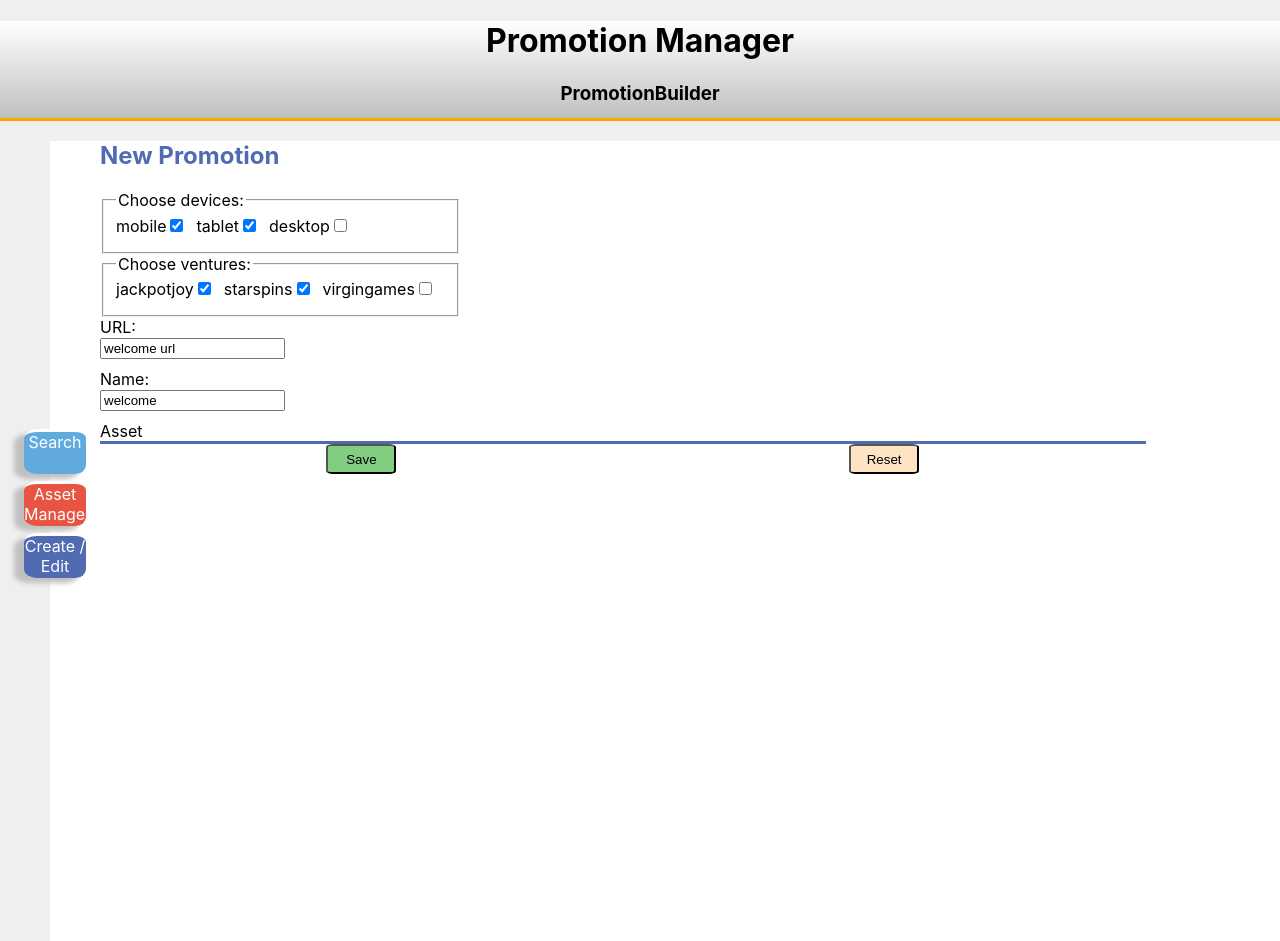
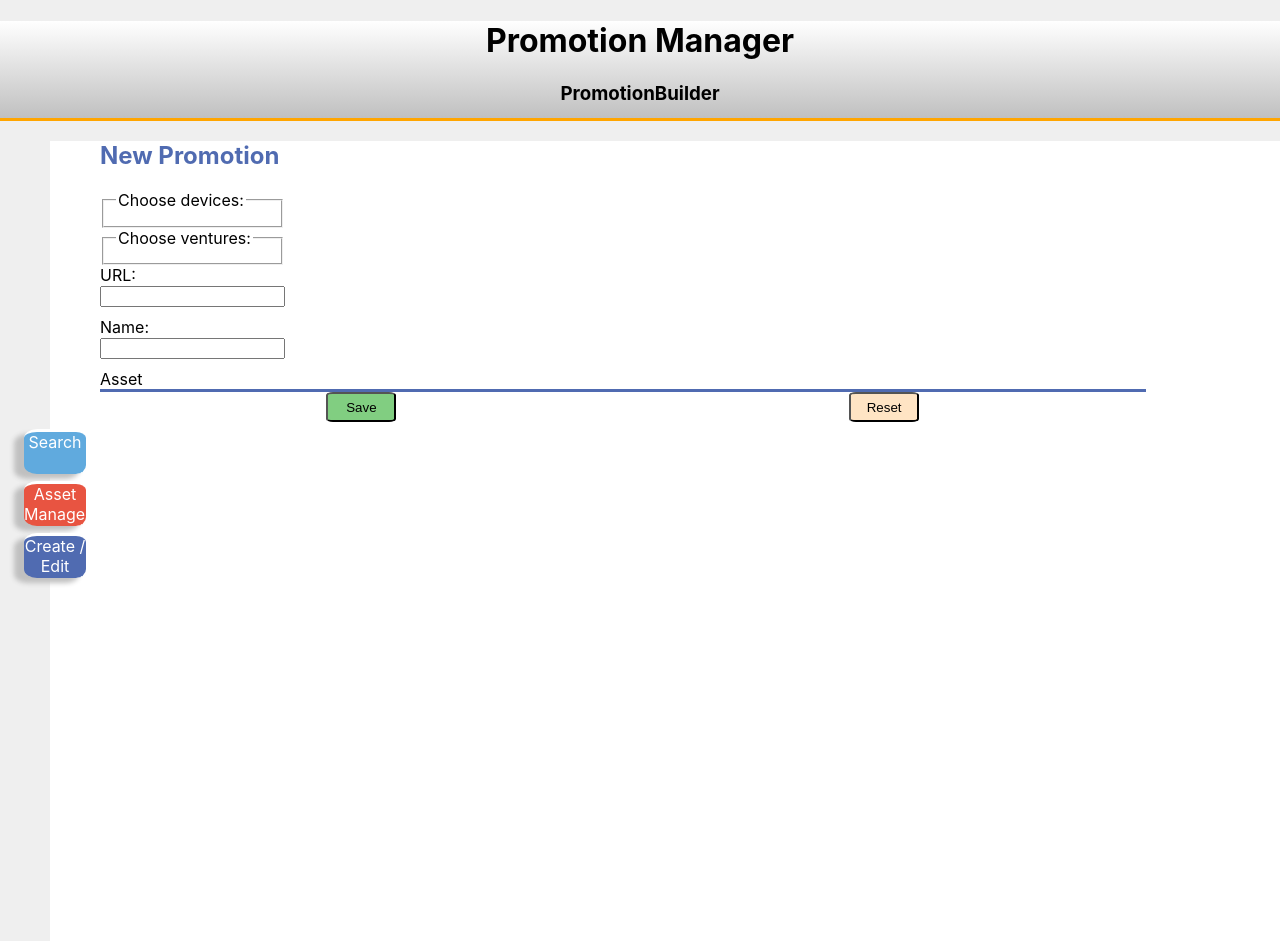
Before and after one commit to shamimyousuf101/ReactPracticals, a React (Create React App) app: page / in a window 1280 px wide. Both pictures are taken after a click on the item "Create / Edit". Shown: the top 941 px of the page. Built offline with nearby package versions, Linux system fonts and the light colour scheme.

Commit message:
form data update

```diff
--- a/package.json
+++ b/package.json
@@ -3,6 +3,7 @@
   "version": "0.1.0",
   "private": true,
   "dependencies": {
+    "prop-types": "^15.6.2",
     "react": "^16.6.3",
     "react-dom": "^16.6.3",
     "react-scripts": "2.1.1",
--- a/src/Components/DynamicContent/Container.js
+++ b/src/Components/DynamicContent/Container.js
@@ -10,7 +10,13 @@ class Container extends Component {
     state = {
         searchTerm:"",
         searchDisplay:promotionData.promotions,
-        selectedPromotion:promotionData.promotions[0]
+        selectedPromotion:null,
+        formData: {
+            deviceList: new Map(),
+            ventureList: new Map(),
+            url: "",
+            name: ""
+        }
     };
 
     handleInputChange = event =>  this.setState({searchTerm: event.target.value});
@@ -40,6 +46,15 @@ class Container extends Component {
     }
 
 
+    onFormChange = (value, formField) => {
+        this.setState( (prevState) =>{
+            return {
+                formData: { ...prevState.formData, [formField]: value }
+            }
+        }
+        )
+    }
+
     setContent = (view) => {
         switch (view) {
             case "Search":
@@ -47,7 +62,7 @@ class Container extends Component {
             case "Upload":
                 return <AssetManager/>
             case "PromotionBuilder":
-                return <PromotionBuilder selectedPromotion={this.state.selectedPromotion} reset={this.reset}/>
+                return <PromotionBuilder selectedPromotion={this.state.selectedPromotion} reset={this.reset} formData={this.state.formData} onFormChange={this.onFormChange}/>
             default:
                 throw new Error('Unexpected view supplied')
         }
--- a/src/Components/DynamicContent/PromotionBuilder/CheckboxContainer.js
+++ b/src/Components/DynamicContent/PromotionBuilder/CheckboxContainer.js
@@ -2,70 +2,23 @@ import React from 'react';
 
 import Checkbox from './Checkbox';
 
-class CheckboxContainer extends React.Component {
-    constructor(props){
-        super(props);
-
-        this.state = {
-            checkedItems: new Map(),
-        }
-
-        this.handleChange = this.handleChange.bind(this);
-    }
-
-    componentDidUpdate(prevProps){
-        if(this.props.promotionData !== prevProps.promotionData) {
-            this.setState({
-                checkedItems:this.arrayToMap(this.props.promotionData)
-            });
-        }
-    }
+const CheckboxContainer = (props) => {
 
 
-    componentDidMount(){
-        this.setState({
-            checkedItems:this.arrayToMap(this.props.promotionData)
-        });
-    }
-
-
-    arrayToMap(array){
-        let newMap = new Map();
-
-        if(array){
-            array.forEach(element => {
-                newMap.set(element, true);
-            });
-        }
-
-       return newMap;
-    }
-
-
-    handleChange(e) {
-        const item = e.target.name;
-        const isChecked = e.target.checked;
-        this.setState(preState => ({ checkedItems: preState.checkedItems.set(item, isChecked) }))
-    }
-
-    render(){
-
-        console.log("render");
-
         return (
-            <React.Fragment>
-                {
-                    this.props.displayItems.map(item => (
-                        <label key = {item.key}>
-                            {item.name}
-                            <Checkbox name={item.name} checked={this.state.checkedItems.get(item.name)} onChange={this.handleChange} />
-                        </label>
-                    ))
-                }
-            </React.Fragment>
+            null
+            // <React.Fragment>
+            //     {
+            //         props.displayItems.map(item => (
+            //             <label key = {item.key}>
+            //                 {item.name}
+            //                 <Checkbox name={item.name} checked={props.value.get(item.name)}/>
+            //             </label>
+            //         ))
+            //     }
+            // </React.Fragment>
 
         )
-    }
 }
 
 export default CheckboxContainer;
--- a/src/Components/DynamicContent/PromotionBuilder/InputBox.js
+++ b/src/Components/DynamicContent/PromotionBuilder/InputBox.js
@@ -1,25 +1,23 @@
 
 import React from 'react';
+import PropsTypes from 'prop-types'
 
 const InputBox = (props) => {
 
-
-    const setValue = (promotionData) => {
-
-        if (promotionData) {
-
-            return promotionData;
-
-        } else {
-            return "";
-        }
-
+    const handleInputData = (event) => {
+        props.onFormChange(event.target.value, props.name)
     }
 
     return(<div>
         <label htmlFor={props.name}>{props.children}</label>
-        <input type="text" name={props.name} value={setValue(props.promotionData)}></input>
+        <input type="text" name={props.name} value={props.value} onChange={handleInputData}></input>
     </div>)
 }
 
+InputBox.propsTypes = {
+    name: PropsTypes.string.isRequired,
+    children: PropsTypes.string.isRequired,
+    value: PropsTypes.string
+}
+
 export default InputBox;
--- a/src/Components/DynamicContent/PromotionBuilder/ListBox.js
+++ b/src/Components/DynamicContent/PromotionBuilder/ListBox.js
@@ -6,7 +6,7 @@ const ListBox = (props) => {
 
     return(<fieldset>
         <legend>{props.legendText}</legend>
-        <CheckboxContainer displayItems={props.displayItems} promotionData={props.promotionData}/>
+        <CheckboxContainer displayItems={props.displayItems} value={props.value} onFormChange={props.onFormChange}/>
         </fieldset>)
 }
 
--- a/src/Components/DynamicContent/PromotionBuilder/PromotionBuilder.js
+++ b/src/Components/DynamicContent/PromotionBuilder/PromotionBuilder.js
@@ -9,8 +9,8 @@ const PromotionBuilder = (props) => {
 
     return(<div className="PromotionBuilder">
         <NewPromotionTitle/>
-        <PromotionDetails selectedPromotion={props.selectedPromotion}/>
-        <PromotionToolBar selectedPromotion={props.selectedPromotion} reset={props.reset}/>
+        <PromotionDetails selectedPromotion={props.selectedPromotion} formData={props.formData} onFormChange={props.onFormChange}/>
+        <PromotionToolBar selectedPromotion={props.selectedPromotion} formData={props.formData} reset={props.reset}/>
     </div>)
 }
 
--- a/src/Components/DynamicContent/PromotionBuilder/PromotionDetails.js
+++ b/src/Components/DynamicContent/PromotionBuilder/PromotionDetails.js
@@ -7,46 +7,13 @@ import ventureList from './ventureList';
 
 const PromotionDetails = (props) => {
 
-    const  getDevices = (selectedPromotion) =>{
-        if(selectedPromotion){
-            return selectedPromotion.promotion.devices;
-        }else {
-            return null;
-        }
-    }
-
-    const  getVentures = (selectedPromotion) =>{
-        if(selectedPromotion){
-            return selectedPromotion.promotion.ventures;
-        }else {
-            return null;
-        }
-    }
-
-
-    const  getUrl = (selectedPromotion) =>{
-        if(selectedPromotion){
-            return selectedPromotion.promotion.url;
-        }else {
-            return null;
-        }
-    }
-
-    const  getName = (selectedPromotion) =>{
-        if(selectedPromotion){
-            return selectedPromotion.promotion.name;
-        }else {
-            return null;
-        }
-    }
-
-    return(<form className="promotionDetailsForm">
-        <ListBox promotionData={getDevices(props.selectedPromotion)} displayItems={deviceList} legendText="Choose devices:"/>
-        <ListBox promotionData={getVentures(props.selectedPromotion)} displayItems={ventureList} legendText="Choose ventures:"/>
-        <InputBox promotionData={getUrl(props.selectedPromotion)} >URL:</InputBox>
-        <InputBox promotionData={getName(props.selectedPromotion)} >Name:</InputBox>
-        <Asset/>
-    </form>)
+        return(<form className="promotionDetailsForm" >
+            <ListBox value={props.formData.deviceList} displayItems={deviceList} legendText="Choose devices:" onFormChange={props.onFormChange}/>
+            <ListBox value={props.formData.ventureList} displayItems={ventureList} legendText="Choose ventures:" onFormChange={props.onFormChange}/>
+            <InputBox value={props.formData.url} name="url" onFormChange={props.onFormChange} >URL:</InputBox>
+            <InputBox value={props.formData.name} name="name" onFormChange={props.onFormChange} >Name:</InputBox>
+            <Asset/>
+        </form>)
 }
 
 export default PromotionDetails;
```
